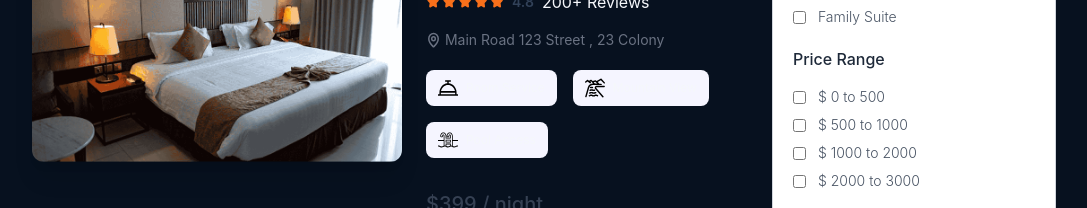
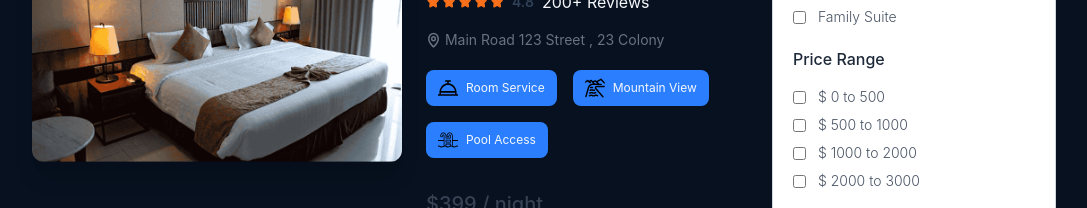
Before and after one commit to yag1zkarag0z/hotel-booking, a React (Vite) app: page /hotels in a window 1280 px wide. Shown: the part 366-574 px from the top of the page, without its empty margins (96-1183 px from the left). Built offline with nearby package versions, Linux system fonts and the light colour scheme; no server answers.

Commit message:
Update AllRooms.jsx

```diff
--- a/src/pages/AllRooms.jsx
+++ b/src/pages/AllRooms.jsx
@@ -217,7 +217,7 @@
                 {room.amenities.map((item, index) => (
                   <div
                     key={index}
-                    className="flex items-center gap-2 px-3 py-2 rounded-lg bg-[#F5F5FF]"
+                    className="flex items-center gap-2 px-3 py-2 rounded-lg bg-blue-500"
                   >
                     <img
                       src={facilityIcons[item]}
```
